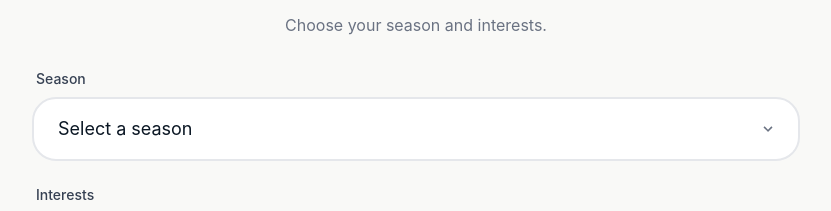
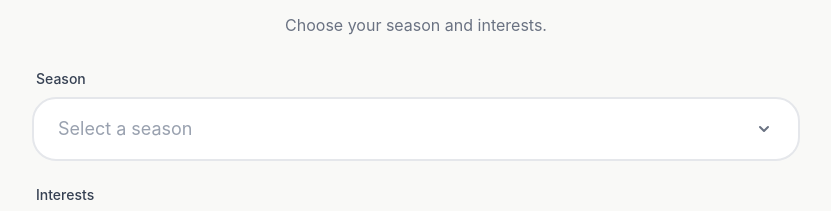
Before and after one commit to themilan1337/codeverse, a Nuxt app: page /journey in a window 1280 px wide. Both pictures are taken after a click on the button "Let's Get Started". Shown: the part 195-406 px from the top of the page, without its empty margins (224-1055 px from the left). Built offline with nearby package versions, Linux system fonts and the light colour scheme; a web font is replaced by a local one.

Commit message:
Update Wizard.vue

```diff
--- a/app/components/Journey/Wizard.vue
+++ b/app/components/Journey/Wizard.vue
@@ -48,23 +48,49 @@
           </div>
 
           <div class="space-y-6">
-            <!-- Season Select -->
-            <div class="space-y-2">
+            <!-- Season Select (Custom) -->
+            <div class="space-y-2 relative" ref="seasonDropdownRef">
               <label class="block text-sm font-medium text-gray-700 ml-1">Season</label>
               <div class="relative">
-                <select v-model="formData.season"
-                  class="w-full appearance-none bg-white border-2 border-gray-200 text-text-main py-4 px-6 pr-12 rounded-2xl focus:outline-none focus:border-accent-red focus:ring-0 transition-colors cursor-pointer text-lg">
-                  <option value="" disabled>Select a season</option>
-                  <option value="spring">Spring (Blooming Tulips)</option>
-                  <option value="summer">Summer (Warm & Sunny)</option>
-                  <option value="autumn">Autumn (Golden Harvest)</option>
-                  <option value="winter">Winter (Cozy & Crisp)</option>
-                </select>
-                <div class="pointer-events-none absolute inset-y-0 right-0 flex items-center px-6 text-gray-500">
-                  <svg class="fill-current h-4 w-4" xmlns="http://www.w3.org/2000/svg" viewBox="0 0 20 20">
-                    <path d="M9.293 12.95l.707.707L15.657 8l-1.414-1.414L10 10.828 5.757 6.586 4.343 8z" />
+                <button @click="isSeasonOpen = !isSeasonOpen"
+                  class="w-full bg-white border-2 border-gray-200 text-left py-4 px-6 rounded-2xl focus:outline-none focus:border-accent-red transition-colors flex justify-between items-center"
+                  :class="{ 'border-accent-red': isSeasonOpen }">
+                  <span :class="formData.season ? 'text-text-main' : 'text-gray-400'" class="text-lg">
+                    {{ selectedSeasonLabel || 'Select a season' }}
+                  </span>
+                  <svg class="w-5 h-5 text-gray-500 transition-transform duration-200"
+                    :class="{ 'rotate-180': isSeasonOpen }" xmlns="http://www.w3.org/2000/svg" viewBox="0 0 20 20"
+                    fill="currentColor">
+                    <path fill-rule="evenodd"
+                      d="M5.293 7.293a1 1 0 011.414 0L10 10.586l3.293-3.293a1 1 0 111.414 1.414l-4 4a1 1 0 01-1.414 0l-4-4a1 1 0 010-1.414z"
+                      clip-rule="evenodd" />
                   </svg>
-                </div>
+                </button>
+
+                <!-- Dropdown Menu -->
+                <Transition enter-active-class="transition duration-100 ease-out"
+                  enter-from-class="transform scale-95 opacity-0" enter-to-class="transform scale-100 opacity-100"
+                  leave-active-class="transition duration-75 ease-in" leave-from-class="transform scale-100 opacity-100"
+                  leave-to-class="transform scale-95 opacity-0">
+                  <div v-if="isSeasonOpen"
+                    class="absolute z-50 w-full mt-2 bg-white border-2 border-gray-100 rounded-2xl shadow-xl overflow-hidden">
+                    <div class="max-h-60 overflow-auto py-2">
+                      <button v-for="option in seasonOptions" :key="option.value" @click="selectSeason(option.value)"
+                        class="w-full text-left px-6 py-3 hover:bg-gray-50 transition-colors flex items-center justify-between group"
+                        :class="{ 'bg-red-50 text-accent-red': formData.season === option.value }">
+                        <span class="font-medium text-lg">{{ option.label }}</span>
+                        <span v-if="formData.season === option.value" class="text-accent-red">
+                          <svg xmlns="http://www.w3.org/2000/svg" class="h-5 w-5" viewBox="0 0 20 20"
+                            fill="currentColor">
+                            <path fill-rule="evenodd"
+                              d="M16.707 5.293a1 1 0 010 1.414l-8 8a1 1 0 01-1.414 0l-4-4a1 1 0 011.414-1.414L8 12.586l7.293-7.293a1 1 0 011.414 0z"
+                              clip-rule="evenodd" />
+                          </svg>
+                        </span>
+                      </button>
+                    </div>
+                  </div>
+                </Transition>
               </div>
             </div>
 
@@ -133,14 +159,14 @@
             <p class="text-gray-500">How do you prefer to explore?</p>
           </div>
 
-          <div class="grid grid-cols-2 gap-4">
+          <div class="grid grid-cols-2 md:grid-cols-4 gap-4">
             <button v-for="style in travelStyleOptions" :key="style.id" @click="formData.travelStyle = style.id"
-              class="aspect-square p-6 rounded-2xl border-2 flex flex-col items-center justify-center gap-4 text-center transition-all duration-200 hover:scale-[1.02]"
+              class="p-6 rounded-2xl border-2 flex flex-col items-center justify-center gap-3 text-center transition-all duration-200"
               :class="formData.travelStyle === style.id
                 ? 'border-accent-red bg-red-50'
                 : 'border-gray-100 bg-white hover:border-gray-200'">
-              <span class="text-4xl">{{ style.icon }}</span>
-              <span class="font-bold text-lg"
+              <span class="text-3xl">{{ style.icon }}</span>
+              <span class="font-bold text-base"
                 :class="formData.travelStyle === style.id ? 'text-accent-red' : 'text-text-main'">{{ style.label
                 }}</span>
             </button>
@@ -174,16 +200,50 @@
 </template>
 
 <script setup lang="ts">
-import { ref, computed, reactive } from 'vue'
+import { ref, computed, reactive, onMounted, onUnmounted } from 'vue'
 
 const currentStep = ref(1)
 const transitionName = ref('slide-next')
+const seasonDropdownRef = ref<HTMLElement | null>(null)
 
 const formData = reactive({
   season: '',
   preferences: [] as string[],
   budget: '',
   travelStyle: ''
+})
+
+const isSeasonOpen = ref(false)
+
+const seasonOptions = [
+  { value: 'spring', label: 'Spring (Blooming Tulips)' },
+  { value: 'summer', label: 'Summer (Warm & Sunny)' },
+  { value: 'autumn', label: 'Autumn (Golden Harvest)' },
+  { value: 'winter', label: 'Winter (Cozy & Crisp)' }
+]
+
+const selectedSeasonLabel = computed(() => {
+  const option = seasonOptions.find(opt => opt.value === formData.season)
+  return option ? option.label : ''
+})
+
+const selectSeason = (value: string) => {
+  formData.season = value
+  isSeasonOpen.value = false
+}
+
+const handleClickOutside = (event: MouseEvent) => {
+  if (seasonDropdownRef.value && !seasonDropdownRef.value.contains(event.target as Node)) {
+    isSeasonOpen.value = false
+  }
+}
+
+onMounted(() => {
+  document.addEventListener('click', handleClickOutside)
+})
+
+onUnmounted(() => {
+  document.removeEventListener('click', handleClickOutside)
 })
 
 const preferencesOptions = [
```
